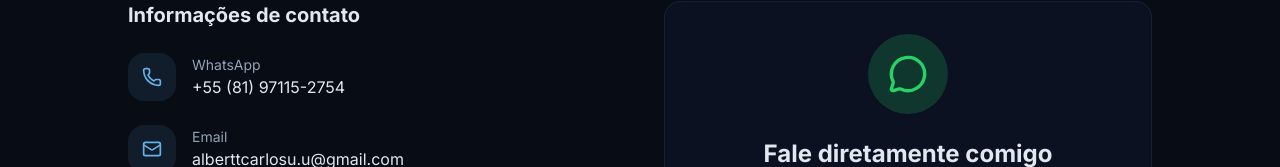
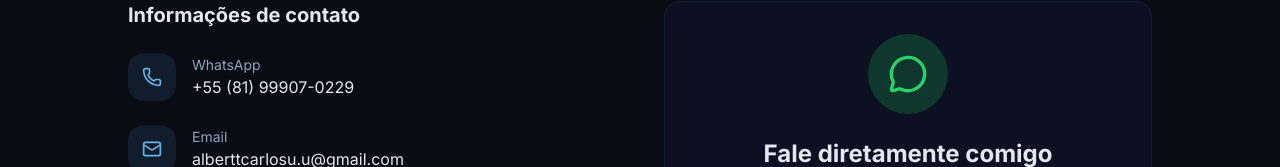
Before and after one commit to ConnorOmarley/portfolio, a Next.js app: page / in a window 1280 px wide. Shown: the part 5432-5599 px from the top of the page. Built offline with nearby package versions, Linux system fonts and the light colour scheme.

Commit message:
feat: atualiza numero de whatsapp do portfolio

```diff
--- a/components/contact.tsx
+++ b/components/contact.tsx
@@ -7,8 +7,8 @@ const contactInfo = [
   {
     icon: Phone,
     label: 'WhatsApp',
-    value: '+55 (81) 97115-2754',
-    href: 'https://wa.me/5581971152754',
+    value: '+55 (81) 99907-0229',
+    href: 'https://wa.me/5581999070229',
   },
   {
     icon: Mail,
@@ -34,7 +34,7 @@ export function Contact() {
   const whatsappMessage = encodeURIComponent(
     'Olá Carlos! Vim pelo seu portfólio e gostaria de conversar.'
   )
-  const whatsappLink = `https://wa.me/5581971152754?text=${whatsappMessage}`
+  const whatsappLink = `https://wa.me/5581999070229?text=${whatsappMessage}`
 
   return (
     <section id="contato" className="py-20 md:py-32 relative">
--- a/components/hero.tsx
+++ b/components/hero.tsx
@@ -46,7 +46,7 @@ export function Hero() {
   const whatsappMessage = encodeURIComponent(
     'Olá Carlos! Vim pelo seu portfólio e gostaria de fazer um orçamento.'
   )
-  const whatsappLink = `https://wa.me/5581971152754?text=${whatsappMessage}`
+  const whatsappLink = `https://wa.me/5581999070229?text=${whatsappMessage}`
 
   return (
     <section className="relative min-h-screen flex items-center justify-center overflow-hidden grid-background">
--- a/components/services.tsx
+++ b/components/services.tsx
@@ -28,7 +28,7 @@ export function Services() {
   const whatsappMessage = encodeURIComponent(
     'Olá Carlos! Vim pelo seu portfólio e gostaria de fazer um orçamento.'
   )
-  const whatsappLink = `https://wa.me/5581971152754?text=${whatsappMessage}`
+  const whatsappLink = `https://wa.me/5581999070229?text=${whatsappMessage}`
 
   return (
     <section id="servicos" className="py-20 md:py-32 relative">
--- a/components/whatsapp-button.tsx
+++ b/components/whatsapp-button.tsx
@@ -4,7 +4,7 @@ export function WhatsAppButton() {
   const whatsappMessage = encodeURIComponent(
     'Olá Carlos! Vim pelo seu portfólio e gostaria de conversar.'
   )
-  const whatsappLink = `https://wa.me/5581971152754?text=${whatsappMessage}`
+  const whatsappLink = `https://wa.me/5581999070229?text=${whatsappMessage}`
 
   return (
     <a
```
